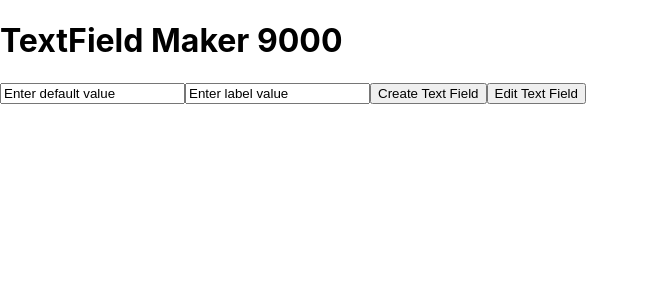
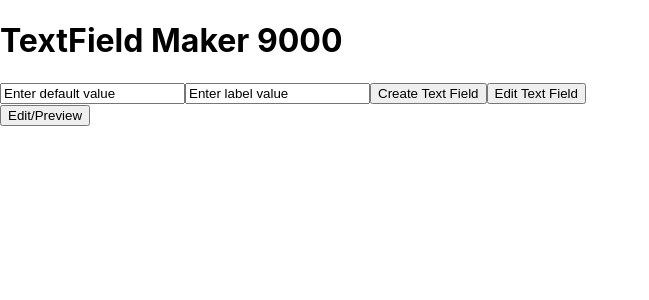
Before and after one commit to Tizdbl/react-test-app, a React (Create React App) app: page / in a window 1280 px wide. Shown: the top 300 px of the page, without its empty margins (0-649 px from the left). Built offline with nearby package versions, Linux system fonts and the light colour scheme.

Commit message:
toggle edit/preview and some comments

```diff
--- a/src/Editor.js
+++ b/src/Editor.js
@@ -4,8 +4,9 @@ import Draggable from 'react-draggable';
 function Editor() {
     const [textFieldDefaultValue, setTextFieldDefaultValue] = useState('Enter default value');
     const [textFieldLabelValue, setTextFieldLabelValue] = useState('Enter label value');
-    const [textFields, setTextFields] = useState([]);
-    const [selectedTextFieldIndex, setSelectedTextFieldIndex] = useState(null);
+    const [textFields, setTextFields] = useState([]); //tracks newly created textFields
+    const [selectedTextFieldIndex, setSelectedTextFieldIndex] = useState(null); //tracks selected component index
+    const [editMode, setEditMode] = useState(true); //tracks state of editor Edit/Preview
     //gets all the textFields from the local storage
     useEffect(() => {
         const savedTextFields = JSON.parse(localStorage.getItem('textFields')) || [];
@@ -44,6 +45,8 @@ function Editor() {
 
     return (
         <div>
+            {editMode ? (
+                <>
                     <div>
                         <h1>TextField Maker 9000</h1>
                     </div>
@@ -61,14 +64,20 @@ function Editor() {
                         <button onClick={handleCreateButtonClick}>Create Text Field</button>
                         <button onClick={handleEditButtonClick}>Edit Text Field</button>
                     </div>
+                </>
+            ) : null}
+            <button onClick={() => setEditMode(!editMode)}>Edit/Preview</button>
             <div>
                 {textFields.map((field, index) => (
                     <Draggable
                         key={index}
-                        defaultPosition={{ x: field.x, y: field.y }}
+                        defaultPosition={{x: field.x, y: field.y}}
                         onStop={(event, ui) => handleDragStop(index, event, ui)}
                     >
-                        <div style={{ position: 'absolute', border: selectedTextFieldIndex === index ? '2px solid red' : 'none'}}
+                        <div style={{
+                            position: 'absolute',
+                            border: selectedTextFieldIndex === index ? '2px solid red' : 'none'
+                        }}
                              onClick={() => handleTextFieldClick(index)}>
                             <p>{field.label}</p>
                             <input
```
Lines whose indentation alone changed are shown as unchanged.
